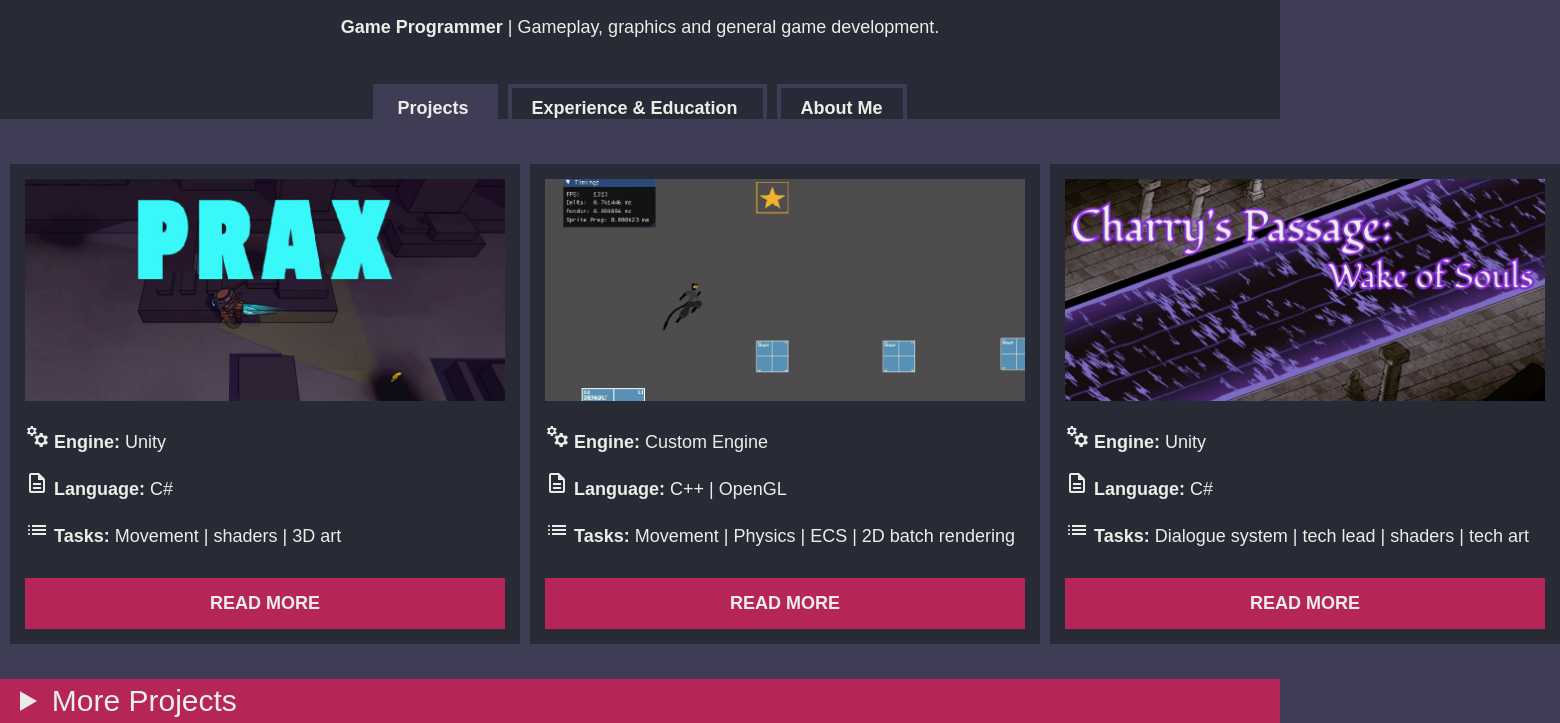
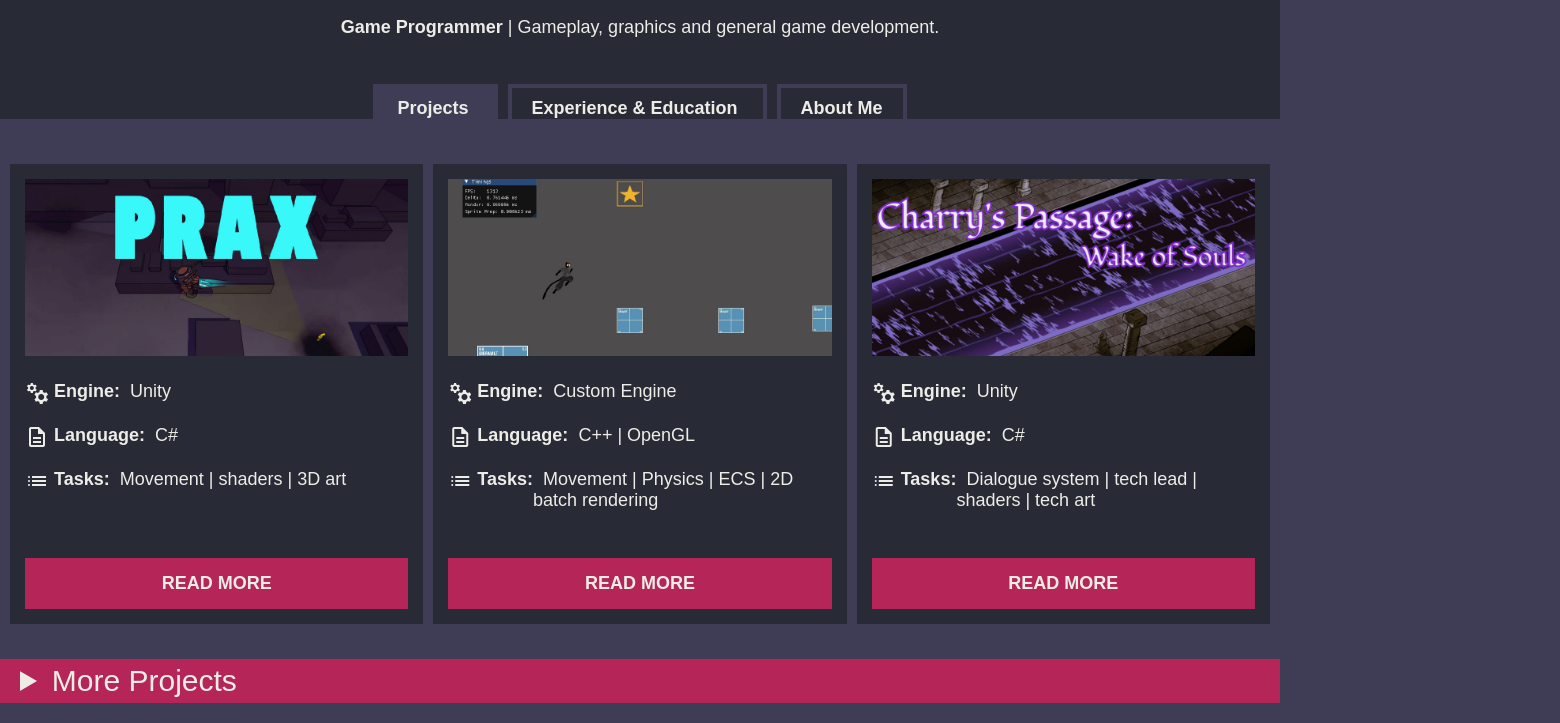
Before and after one commit to Raestkjoot/PortfolioWebsite-2.0, a plain HTML site: page index.html in a window 1280 px wide. Shown: the part 98-821 px from the top of the page, 1560 px wide, since content can reach past the window. Drawn offline with nearby package versions, Linux system fonts and the light colour scheme.

Commit message:
aligned using <i>

```diff
--- a/index.html
+++ b/index.html
@@ -46,18 +46,18 @@
 		<a href="prax.html" class="project-preview-link">
 		<div class="project-preview">
 			<span><img class="preview-image" src="images/PRAX.jpg" alt=""></span>
-			<p>
+			<i>
 				<span class="material-symbols-outlined">manufacturing</span>
-				<b>Engine:</b> Unity
-			</p>
-			<p>
+				&nbsp;<b>Engine:</b>&nbsp; Unity
+			</i>
+			<i>
 				<span class="material-symbols-outlined">description</span>
-				<b>Language:</b> C#
-			</p>
-			<p>
+				&nbsp;<b>Language:</b>&nbsp; C#
+			</i>
+			<i>
 				<span class="material-symbols-outlined">list</span>
-					<b>Tasks:</b> Movement | shaders | 3D art
-			</p>
+				&nbsp;<b>Tasks:</b>&nbsp; Movement | shaders | 3D art
+			</i>
 			<button class="preview-button"> READ MORE </button>
 		</div>
 		</a>
@@ -66,18 +66,18 @@
 		<a href="prax.html" class="project-preview-link">
 		<div class="project-preview">
 			<span></span><img class="preview-image" src="images/AEGP.jpg" alt=""></span>
-			<p>
+			<i>
 				<span class="material-symbols-outlined">manufacturing</span>
-				<b>Engine:</b> Custom Engine
-			</p>
-			<p>
+				&nbsp;<b>Engine:</b>&nbsp; Custom Engine
+			</i>
+			<i>
 				<span class="material-symbols-outlined">description</span>
-				<b>Language:</b> C++ | OpenGL
-			</p>
-			<p>
+				&nbsp;<b>Language:</b>&nbsp; C++ | OpenGL
+			</i>
+			<i>
 				<span class="material-symbols-outlined">list</span>
-					<b>Tasks:</b> Movement | Physics | ECS | 2D batch rendering
-			</p>
+				&nbsp;<b>Tasks:</b>&nbsp; Movement | Physics | ECS | 2D batch rendering
+			</i>
 			<button class="preview-button"> READ MORE </button>
 		</div>
 	</a>
@@ -86,18 +86,20 @@
 		<a href="prax.html" class="project-preview-link">
 		<div class="project-preview">
 			<span></span><img class="preview-image" src="images/charryspassage.jpg" alt=""></span>
-			<p>
+			<div>
+			<i>
 				<span class="material-symbols-outlined">manufacturing</span>
-				<b>Engine:</b> Unity
-			</p>
-			<p>
+				&nbsp;<b>Engine:</b>&nbsp; Unity
+			</i>
+			<i>
 				<span class="material-symbols-outlined">description</span>
-				<b>Language:</b> C#
-			</p>
-			<p>
+				&nbsp;<b>Language:</b>&nbsp; C#
+			</i>
+			<i>
 				<span class="material-symbols-outlined">list</span>
-					<b>Tasks:</b> Dialogue system | tech lead | shaders | tech art
-			</p>
+				&nbsp;<b>Tasks:</b>&nbsp; Dialogue system | tech lead | shaders | tech art
+			</i>
+		</div>
 			<button class="preview-button"> READ MORE </button>
 		</div>
  	</div>
@@ -113,18 +115,18 @@
 		<a href="prax.html" class="project-preview-link">
 			<div class="project-preview-small">
 				<span><img class="preview-image" src="images/downwell.jpg" alt=""></span>
-				<p>
-					<span class="material-symbols-outlined">manufacturing</span>
+				<i>
+					<span class="material-symbols-outlined">manufacturing</span>&nbsp;
 					Custom Engine built on renderer
-				</p>
-				<p>
-					<span class="material-symbols-outlined">description</span>
+				</i>
+				<i>
+					<span class="material-symbols-outlined">description</span>&nbsp;
 					C++
-				</p>
-				<p>
-					<span class="material-symbols-outlined">list</span>
+				</i>
+				<i>
+					<span class="material-symbols-outlined">list</span>&nbsp;
 						Movement
-				</p>
+				</i>
 				<button class="preview-button-small"> READ MORE </button>
 			</div>
 			</a>
@@ -133,18 +135,18 @@
 		<a href="prax.html" class="project-preview-link">
 			<div class="project-preview-small">
 				<span><img class="preview-image" src="images/projectinvicta.jpg" alt=""></span>
-				<p>
-					<span class="material-symbols-outlined">manufacturing</span>
+				<i>
+					<span class="material-symbols-outlined">manufacturing</span>&nbsp;
 					Unreal
-				</p>
-				<p>
-					<span class="material-symbols-outlined">description</span>
+				</i>
+				<i>
+					<span class="material-symbols-outlined">description</span>&nbsp;
 					Blueprint
-				</p>
-				<p>
-					<span class="material-symbols-outlined">list</span>
+				</i>
+				<i>
+					<span class="material-symbols-outlined">list</span>&nbsp;
 						Tech lead | 2D sprites on hex grids
-				</p>
+				</i>
 				<button class="preview-button-small"> READ MORE </button>
 			</div>
 			</a>
@@ -153,18 +155,18 @@
 		<a href="prax.html" class="project-preview-link">
 			<div class="project-preview-small">
 				<span><img class="preview-image" src="images/archeryCodingChallenge.jpg" alt=""></span>
-				<p>
-					<span class="material-symbols-outlined">manufacturing</span>
+				<i>
+					<span class="material-symbols-outlined">manufacturing</span>&nbsp;
 					Unity
-				</p>
-				<p>
-					<span class="material-symbols-outlined">description</span>
+				</i>
+				<i>
+					<span class="material-symbols-outlined">description</span>&nbsp;
 					C#
-				</p>
-				<p>
-					<span class="material-symbols-outlined">list</span>
+				</i>
+				<i>
+					<span class="material-symbols-outlined">list</span>&nbsp;
 						Movement | projectile impact
-				</p>
+				</i>
 				<button class="preview-button-small"> READ MORE </button>
 			</div>
 			</a>
@@ -173,18 +175,18 @@
 		<a href="prax.html" class="project-preview-link">
 			<div class="project-preview-small">
 				<span><img class="preview-image" src="images/ue5-fps.jpg" alt=""></span>
-				<p>
-					<span class="material-symbols-outlined">manufacturing</span>
+				<i>
+					<span class="material-symbols-outlined">manufacturing</span>&nbsp;
 					Unreal
-				</p>
-				<p>
-					<span class="material-symbols-outlined">description</span>
+				</i>
+				<i>
+					<span class="material-symbols-outlined">description</span>&nbsp;
 					C++ | Blueprint
-				</p>
-				<p>
-					<span class="material-symbols-outlined">list</span>
+				</i>
+				<i>
+					<span class="material-symbols-outlined">list</span>&nbsp;
 						Movement | shooting | turrets
-				</p>
+				</i>
 				<button class="preview-button-small"> READ MORE </button>
 			</div>
 			</a>
@@ -193,14 +195,14 @@
 		<a href="prax.html" class="project-preview-link">
 			<div class="project-preview-small">
 				<span><img class="preview-image" src="images/badApple_OpenGLDots.jpg" alt=""></span>
-				<p>
-					<span class="material-symbols-outlined">description</span>
+				<i>
+					<span class="material-symbols-outlined">description</span>&nbsp;
 					C++ | OpenGL
-				</p>
-				<p>
-					<span class="material-symbols-outlined">list</span>
+				</i>
+				<i>
+					<span class="material-symbols-outlined">list</span>&nbsp;
 						Rasterization | Video to bitmap points
-				</p>
+				</i>
 				<button class="preview-button-small"> READ MORE </button>
 			</div>
 			</a>
--- a/styles/main.css
+++ b/styles/main.css
@@ -59,6 +59,11 @@
 
 i {
 	display: flex;
+	margin: 20px;
+	margin-right: 0px;
+	margin-left: 0px;
+	font-style: normal;
+	font-size: 18px;
 }
 
 summary {
@@ -182,8 +187,8 @@
 }
 
 .project-preview {
-	width: 480px;
-	height: 450px;
+	max-width: 480px;
+	height: 430px;
 	margin-left: auto;
 	margin-right: auto;
 
```
Also changed, not shown: exp-and-edu.html (+0 -1 lines).
